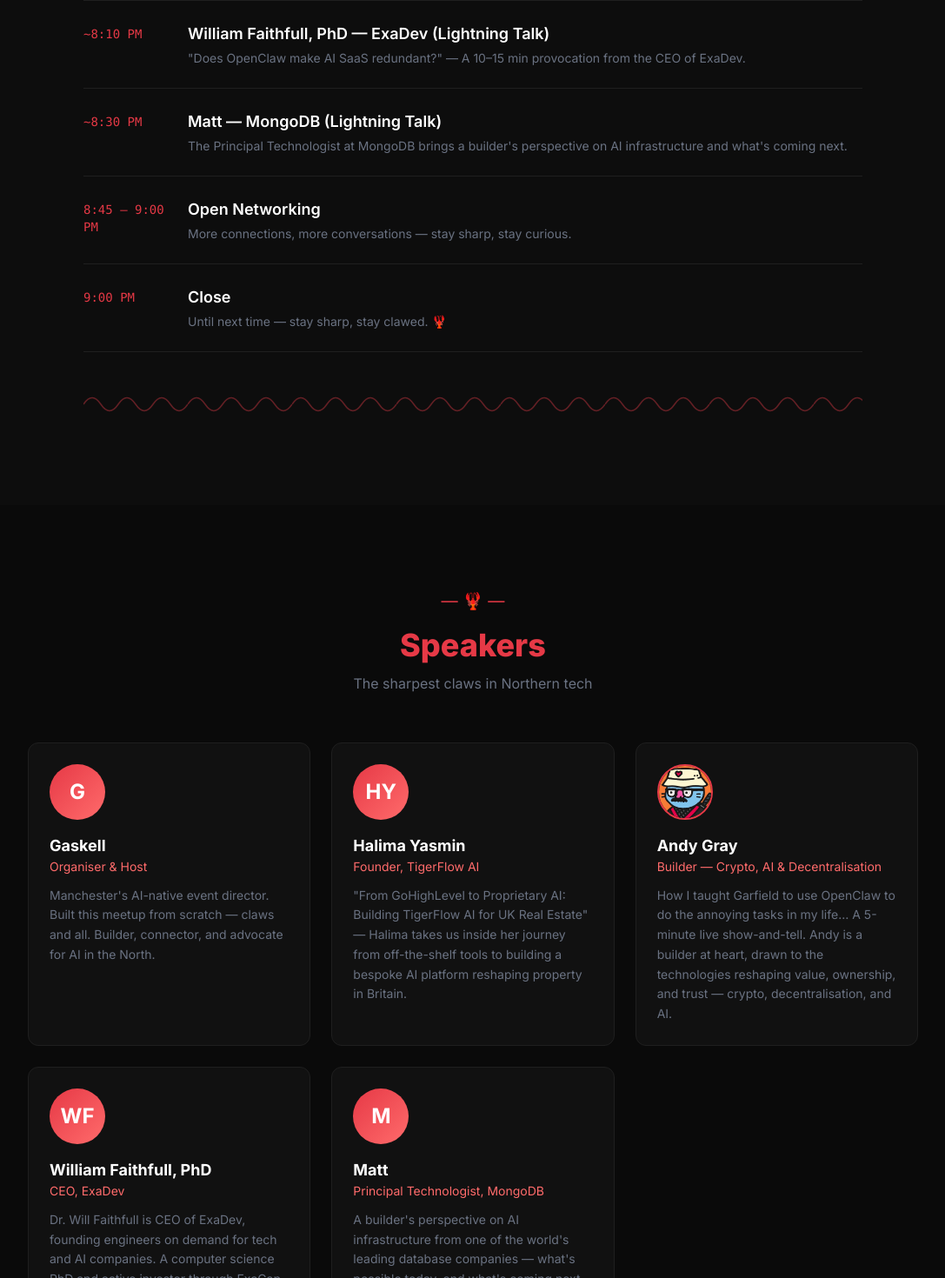
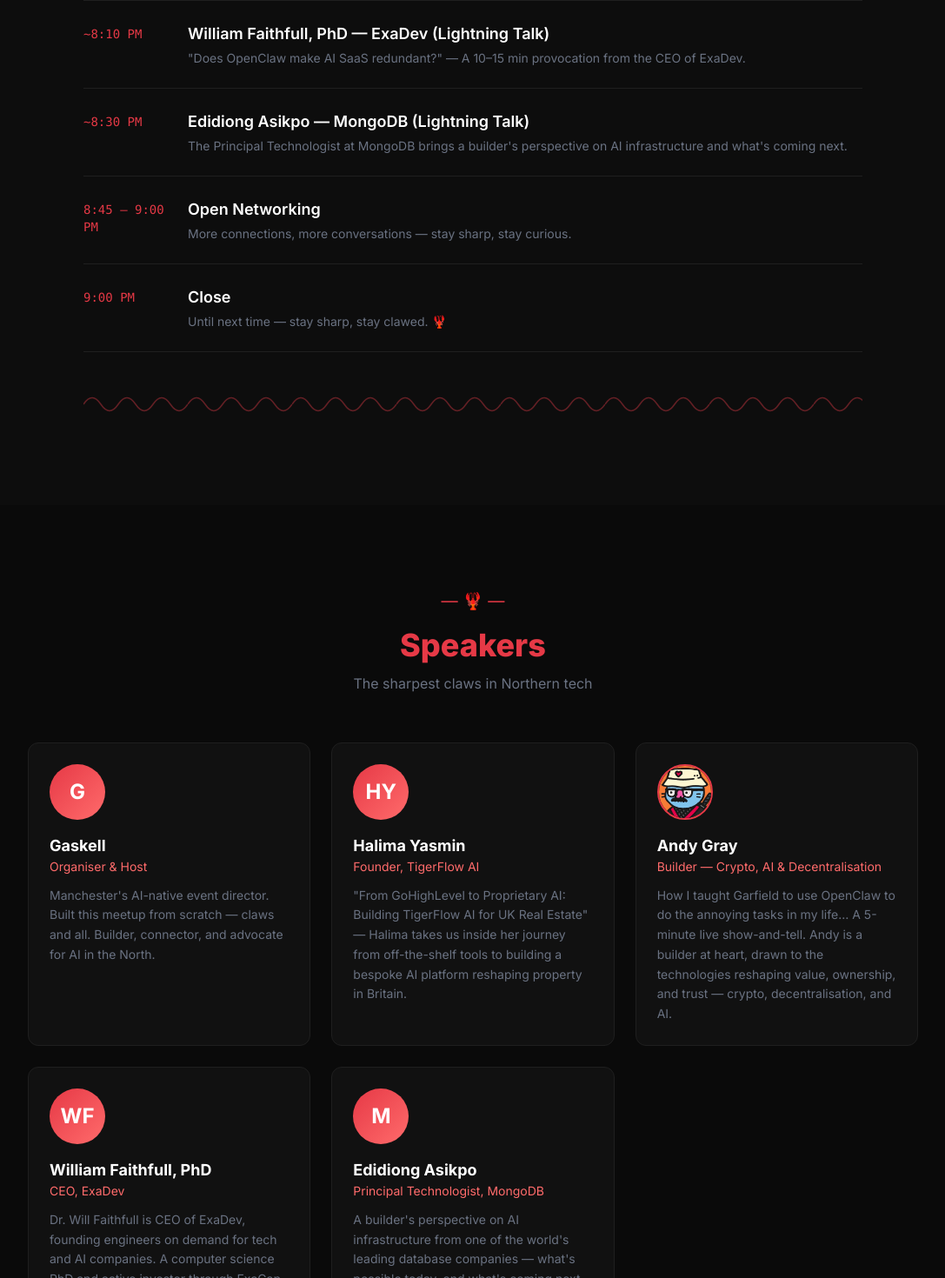
Before and after one commit to dcccrypto/manchester-meetup, a Next.js app: page / in a window 1280 px wide. Shown: the part 1820-3290 px from the top of the page at 87% size, without its empty margins (96-1183 px from the left). Built offline with nearby package versions, Linux system fonts and the light colour scheme.

Commit message:
fix: rename Matt → Edidiong Asikpo (MongoDB Principal Technologist)

```diff
--- a/components/Agenda.tsx
+++ b/components/Agenda.tsx
@@ -4,7 +4,7 @@
   { time: "7:00 PM", title: "Halima Yasmin — TigerFlow AI", desc: "\"From GoHighLevel to Proprietary AI: Building TigerFlow AI for UK Real Estate\" — A deep dive into building a bespoke AI platform for the UK property market.", icon: "🐯" },
   { time: "~8:00 PM", title: "Andy Gray — Garfield AI (Lightning Demo)", desc: "A 5-minute live show-and-tell: Andy's OpenClaw journey and his personal AI assistant Garfield in action.", icon: "⚡" },
   { time: "~8:10 PM", title: "William Faithfull, PhD — ExaDev (Lightning Talk)", desc: "\"Does OpenClaw make AI SaaS redundant?\" — A 10–15 min provocation from the CEO of ExaDev.", icon: "🤔" },
-  { time: "~8:30 PM", title: "Matt — MongoDB (Lightning Talk)", desc: "The Principal Technologist at MongoDB brings a builder's perspective on AI infrastructure and what's coming next.", icon: "🍃" },
+  { time: "~8:30 PM", title: "Edidiong Asikpo — MongoDB (Lightning Talk)", desc: "The Principal Technologist at MongoDB brings a builder's perspective on AI infrastructure and what's coming next.", icon: "🍃" },
   { time: "8:45 – 9:00 PM", title: "Open Networking", desc: "More connections, more conversations — stay sharp, stay curious.", icon: "🤝" },
   { time: "9:00 PM", title: "Close", desc: "Until next time — stay sharp, stay clawed. 🦞", icon: "👋" },
 ];
--- a/components/Speakers.tsx
+++ b/components/Speakers.tsx
@@ -33,7 +33,7 @@
     image: null,
   },
   {
-    name: "Matt",
+    name: "Edidiong Asikpo",
     role: "Principal Technologist, MongoDB",
     bio: "A builder's perspective on AI infrastructure from one of the world's leading database companies — what's possible today, and what's coming next.",
     initials: "M",
```
